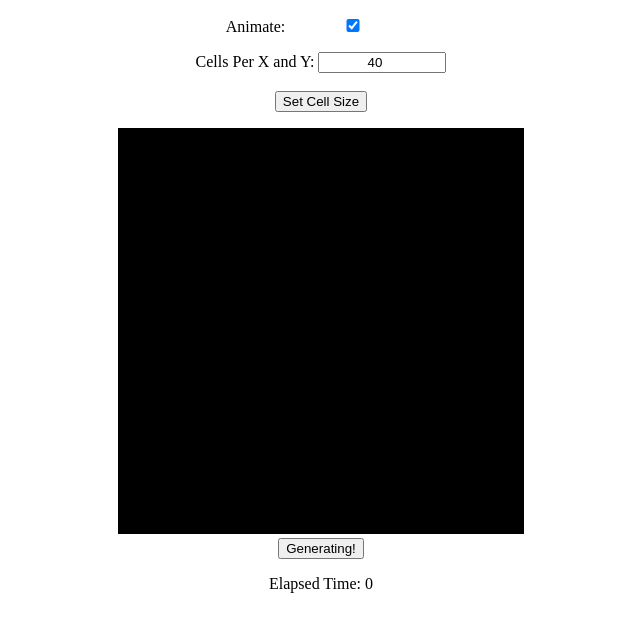
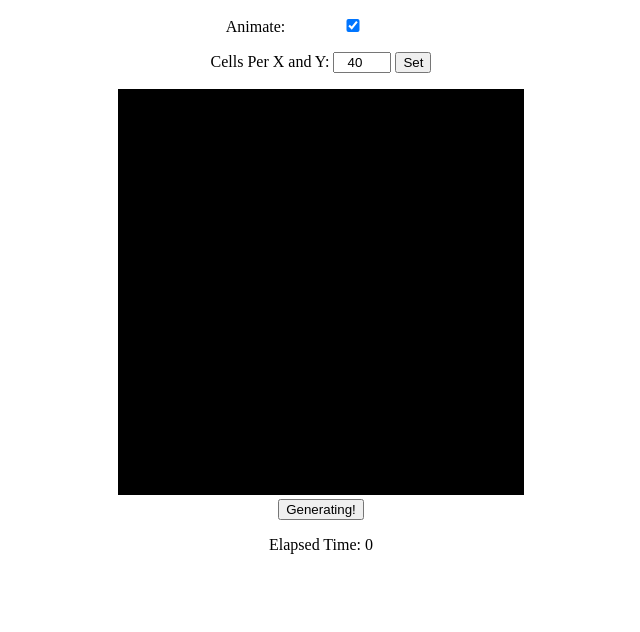
Before and after one commit to tanishalfelven/MazeGenerator, a plain HTML site: page index.html in a window 1280 px wide. Shown: the whole page, without its empty margins (319-959 px from the left). Drawn offline with Linux system fonts and the light colour scheme.

Commit message:
Made UI a bit nicer

```diff
--- a/index.html
+++ b/index.html
@@ -9,9 +9,8 @@
 			Animate: <input type="checkbox" id="doAnimate" checked>
 		</p>
 		<p>Cells Per X and Y:
-			<input type="number" value="40" id="cellsPerXY">
-			<br><br>
-			<button onClick="setCellSize()">Set Cell Size</button>
+			<input type="number" value="40" id="cellsPerXY" style="width:50px;">
+			<button onClick="setCellSize()">Set</button>
 		</p>
 
 		<canvas id="canvas"></canvas>
```
